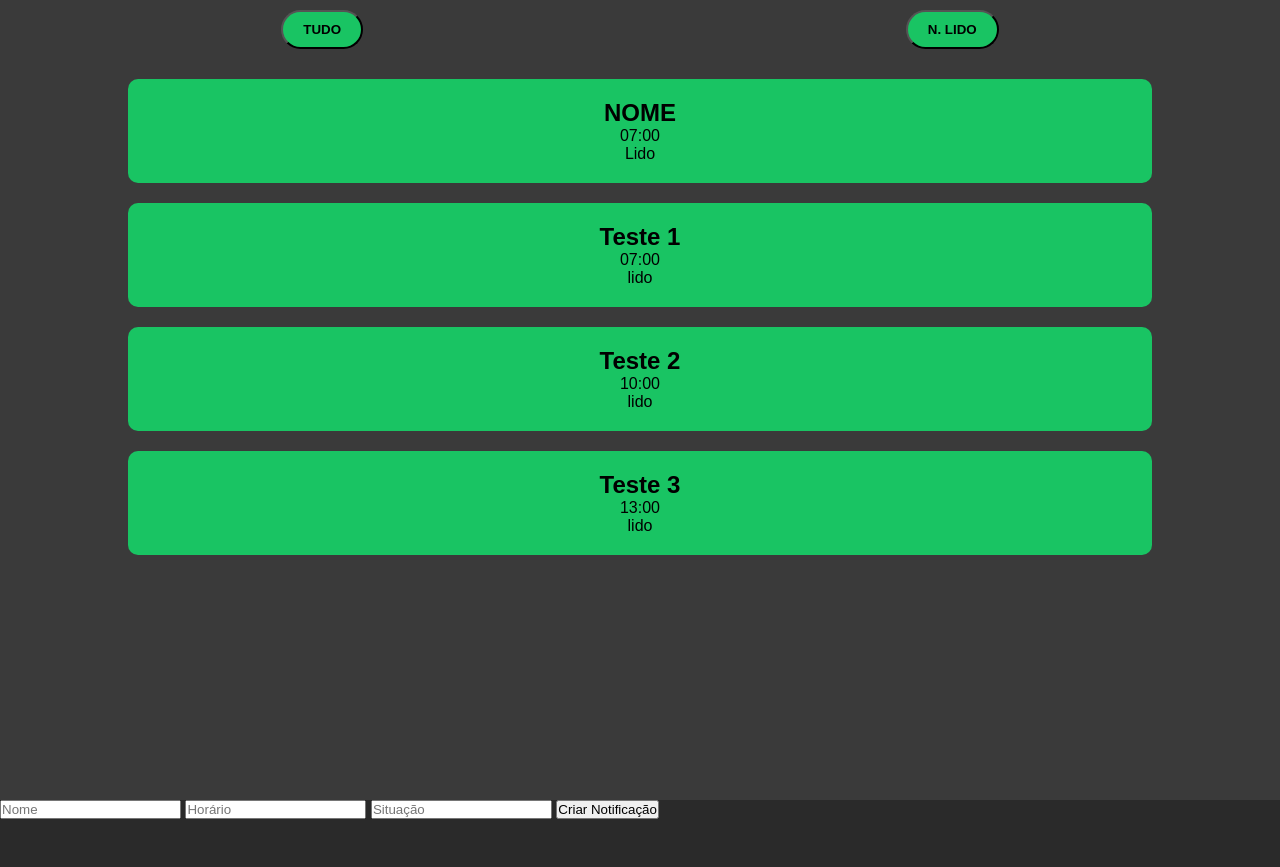
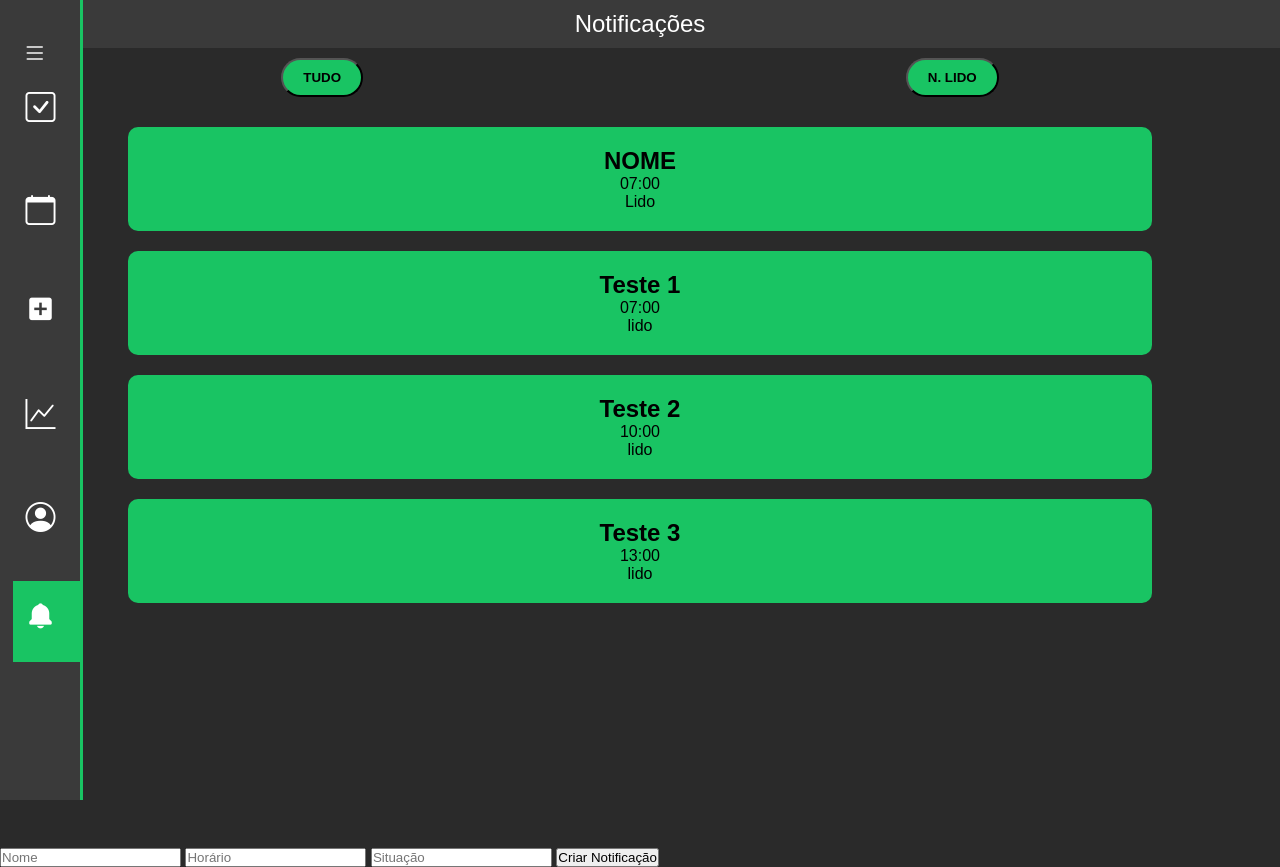
Before and after one commit to ICEI-PUC-Minas-PMGCC-TI/ti-1-ppl-cc-m-20242-ti-1-ppl-cc-m-20242-ti1-template, a website: page codigo/public/notificacoes.html in a window 1280 px wide. Before the commit the page ends 819 px from the top, so only its background shows below. Drawn offline with nearby package versions, Linux system fonts and the light colour scheme; a web font is replaced by a local one.

Commit message:
arrumando_cods

```diff
--- a/codigo/public/assets/css/notificacoes.css
+++ b/codigo/public/assets/css/notificacoes.css
@@ -15,15 +15,109 @@
 }
 
 body {
+    height: 100vh;
     background-color: var(--black);
 }
+
+/* Menu Lateral */
+nav.menu-lateral {
+    width: 80px;
+    height: 100%;
+    background-color: var(--gray);
+    padding: 40px 0 40px 1%;
+    box-shadow: 3px 0 0 var(--green);
+    position: fixed;
+    top: 0;
+    left: 0;
+    overflow: hidden;
+    transition: 0.5s;
+}
+
+nav.menu-lateral.expandir {
+    width: 300px;
+}
+
+.btn-expandir {
+    width: 100%;
+    padding-left: 10px;
+}
+
+.btn-expandir > i {
+    color: var(--white);
+    font-size: 24px;
+    cursor: pointer;
+}
+
+ul {
+    height: 100%;
+    list-style-type: none;
+}
+
+ul li.item-menu:hover {
+    background-color: var(--green);
+}
+
+ul li.item-menu {
+    transition: 0.2s;
+}
+
+ul li.ativo {
+    background-color: var(--green);
+}
+
+ul li.item-menu a {
+    color: var(--white);
+    text-decoration: none;
+    font-size: 20px;
+    padding: 20px 4%;
+    display: flex;
+    margin-bottom: 20px;
+    line-height: 40px;
+}
+
+ul li.item-menu a .txt-link {
+    margin-left: 70px;
+    transition: 0.5s;
+    opacity: 0;
+    white-space: nowrap;
+    overflow: hidden;
+    text-overflow: ellipsis;
+}
+
+nav.menu-lateral.expandir .txt-link {
+    margin-left: 40px;
+    opacity: 1;
+}
+
+ul li.item-menu a .icon > i {
+    font-size: 30px;
+    margin-left: 10px;
+}
+
+/* Cabeçalho */
+.cabeçalho {
+    max-width: 1080px;
+    margin: 0 auto;
+    display: flex;
+    align-items: center;
+    justify-content: center;
+    color: var(--white);
+    padding: 10px;
+    font-size: 24px;
+}
+
+header {
+    background-color: var(--gray);
+    width: 100%;
+}
+
 
 .container {
     display: flex;
     flex-direction: column;
     align-items: center;
     height: 100vh;
-    background-color: var(--gray);
+    background-color: var(--black);
 }
 
 .tabs {
--- a/codigo/public/assets/js/notificacoes.js
+++ b/codigo/public/assets/js/notificacoes.js
@@ -49,4 +49,36 @@ function init (){
     btnNovaNotif.addEventListener('click', exibirNotificacoes);
 }
 
-window.addEventListener('load', init)
+window.addEventListener('load', init);
+
+//Selecionar o item que for clicado
+
+var menuItem = document.querySelectorAll('.item-menu')
+
+function selectLink(){
+    menuItem .forEach((item) =>
+        item.classList.remove('ativo')
+)
+this.classList.add('ativo')
+}
+
+//Espandir o menu
+
+menuItem.forEach((item) =>
+    item.addEventListener('click', selectLink)
+)
+
+var btnExp = document.querySelector('#btn-exp')
+var menuSide = document.querySelector('.menu-lateral')
+
+btnExp.addEventListener('click', function(){
+    menuSide.classList.toggle('expandir')
+})
+
+
+var btnExp = document.querySelector('#btn-exp')
+var menuSide = document.querySelector('.menu-lateral')
+
+btnExp.addEventListener('click', function(){
+    menuSide.classList.toggle('expandir')
+})
--- a/codigo/public/notificacoes.html
+++ b/codigo/public/notificacoes.html
@@ -5,11 +5,19 @@
     <meta charset="UTF-8">
     <meta name="viewport" content="width=device-width, initial-scale=1.0, maximum-scale=1.0">
     <link href="assets/css/notificacoes.css" rel="stylesheet">
+    <link href='https://unpkg.com/boxicons@2.1.4/css/boxicons.min.css' rel='stylesheet'>
+    <link rel="stylesheet" href="https://cdn.jsdelivr.net/npm/bootstrap-icons@1.11.3/font/bootstrap-icons.min.css">
     <link rel="shortcut icon" type="image/png" href="assets/images/packard-bell.png">
     <title>Notificações</title>
 </head>
 
 <body>
+    <header>
+        <div class="cabeçalho">
+            <span>Notificações</span>
+        </div>
+    </header>
+    </head>
     <script src="assets/js/notificacoes.js"></script>
     <div class="container" id="container">
         <div class="tabs">
@@ -29,5 +37,48 @@
         <button id="btnNovaNotif">Criar Notificação</button>
     </div>
 </body>
+<nav class="menu-lateral">
+    <div class="btn-expandir">
+        <i class="bi bi-list" id="btn-exp"></i>
+    </div>
+    <ul>
+        <li class="item-menu">
+            <a href="#">
+                <span class="icon"><i class="bi bi-check-square"></i></span>
+                <span class="txt-link">Check List</span>
+            </a>
+        </li>
+        <li class="item-menu">
+            <a href="#">
+                <span class="icon"><i class="bi bi-calendar"></i></span>
+                <span class="txt-link">Calendário</span>
+            </a>
+        </li>
+        <li class="item-menu">
+            <a href="novohabito.html">
+                <span class="icon"><i class='bx bxs-plus-square'></i></span>
+                <span class="txt-link">Novo Hábito</span>
+            </a>
+        </li>
+        <li class="item-menu">
+            <a href="analise.html">
+                <span class="icon"><i class="bi bi-graph-up"></i></span>
+                <span class="txt-link">Ánalise</span>
+            </a>
+        </li>
+        <li class="item-menu">
+            <a href="#">
+                <span class="icon"><i class="bi bi-person-circle"></i></span>
+                <span class="txt-link">Usuário</span>
+            </a>
+        </li>
+        <li class="item-menu ativo">
+            <a href="notificacoes.html">
+                <span class="icon"><i class='bx bxs-bell'></i></i></span>
+                <span class="txt-link">Notificações</span>
+            </a>
+        </li>
+    </ul>
+</nav>
 
 </html>
```
Also changed, not shown: codigo/public/analise.html (+3 -4 lines).
